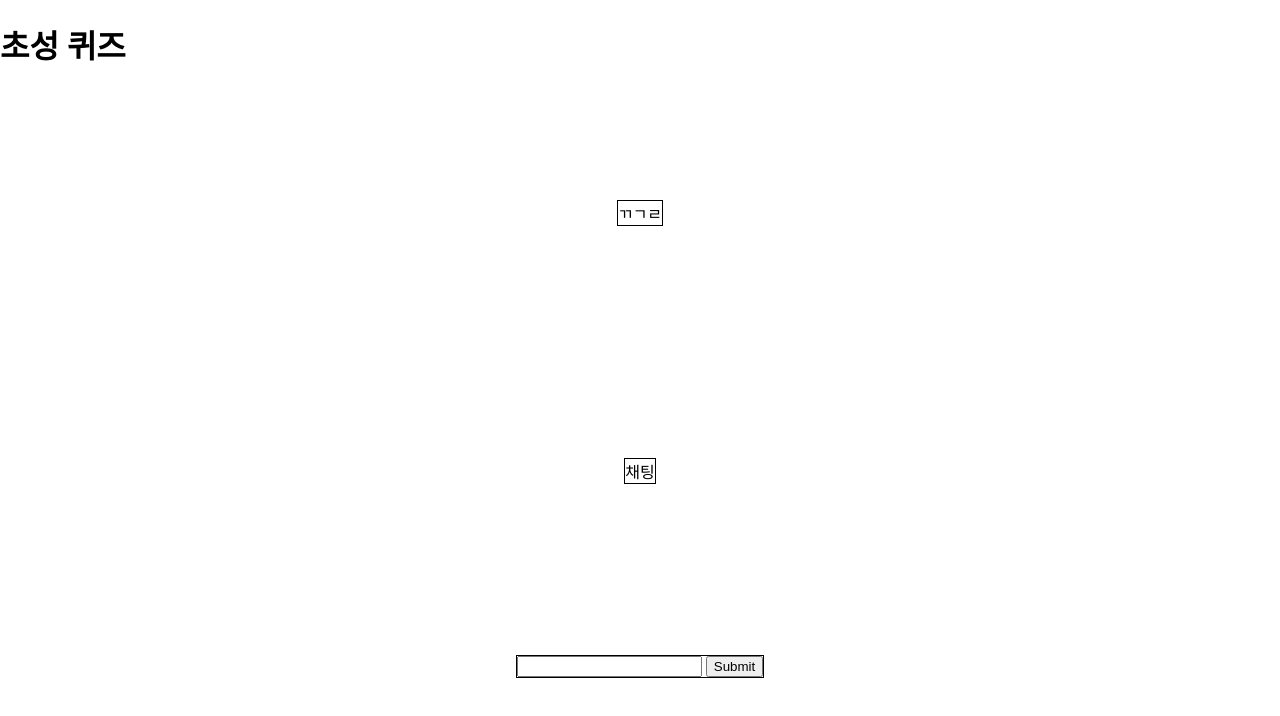
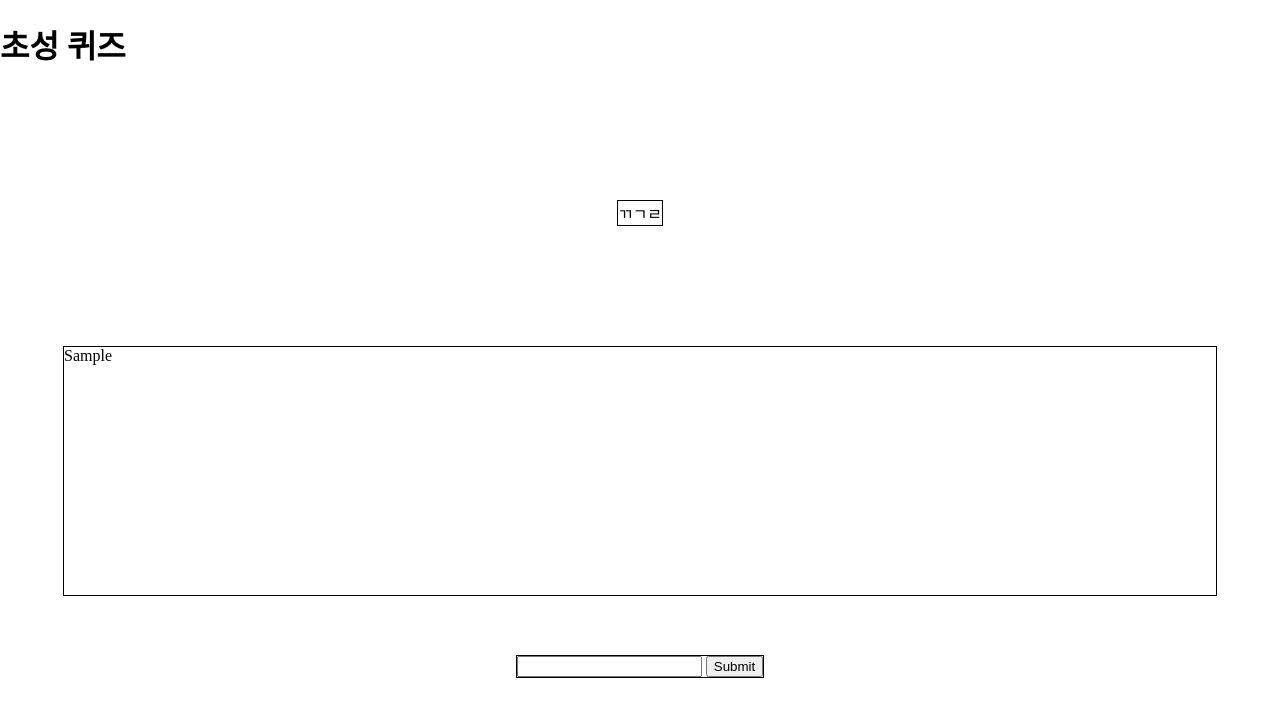
Before and after one commit to ujoua/quizza, a plain HTML site: page choseong.html in a window 1280 px wide. Both pictures are taken after typing "Sample" into the empty fields and a click on the input 734 px from the left and 666 px from the top of the page. Drawn offline with Linux system fonts and the light colour scheme.

Commit message:
Implement chating answer

```diff
--- a/choeseong.js
+++ b/choeseong.js
@@ -29,6 +29,10 @@ const checkAnswer = (event) => {
         console.log("정답");
         showQuestion();
     }
+
+    const chat = document.getElementById("chat");
+    chat.innerText += user_answer.value + "\n";
+    chat.scrollTop = chat.scrollHeight - chat.clientHeight;
     user_answer.value = "";
 }
 
--- a/choseong.css
+++ b/choseong.css
@@ -14,6 +14,12 @@ main {
     gap: 10px;
 }
 
+#chat {
+    width: 90%;
+    height: 100%;
+    overflow: scroll;
+}
+
 div {
     border: 1px solid black;
 }
--- a/choseong.html
+++ b/choseong.html
@@ -15,7 +15,7 @@
     </header>
     <main>
         <div id="question">문제</div>
-        <div id="chat">채팅</div>
+        <div id="chat"></div>
         <div id="answer">
             <form id="answer_form">
                 <input type="text" id="user_answer" name="user_answer" />
```
